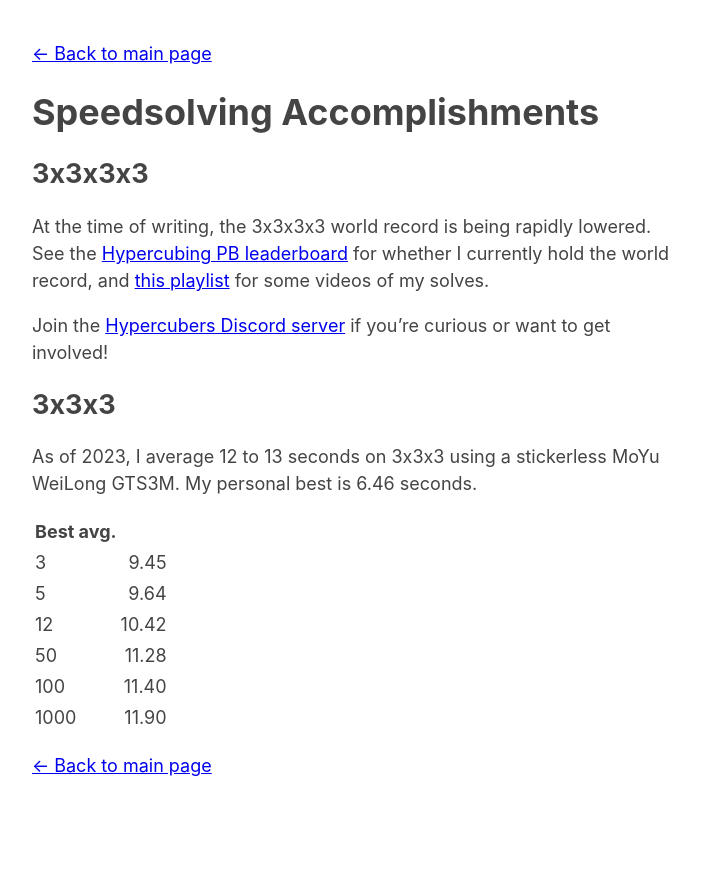
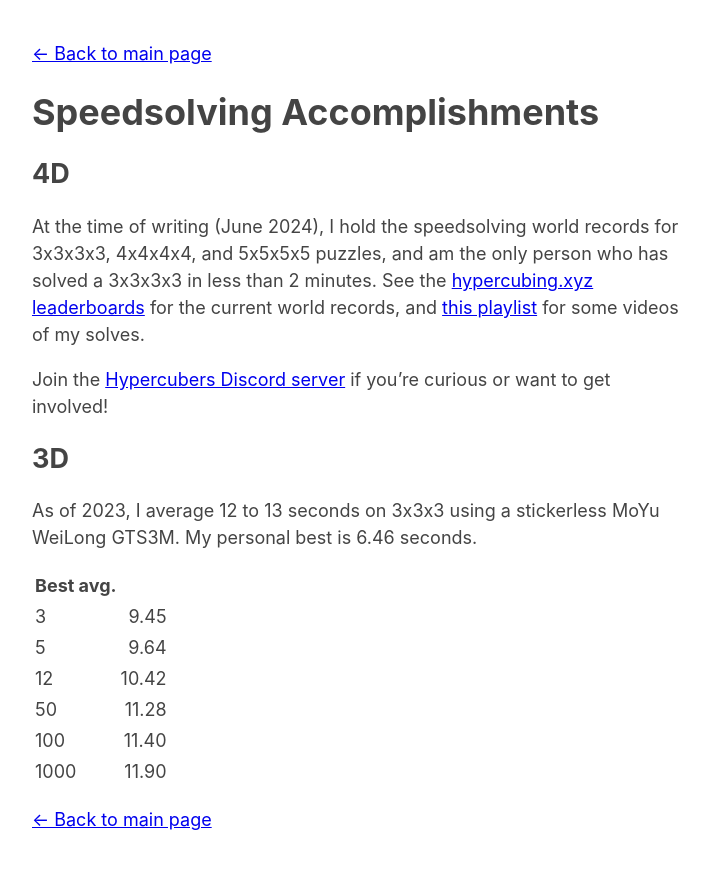
Before and after one commit to HactarCE/ajfarkas.dev, a Jekyll site: the page built from pages/speedsolving.md, in a window 1280 px wide. Shown: the top 869 px of the page, without its empty margins (283-992 px from the left). Built offline with Jekyll 4.4.1, drawn with Linux system fonts in a browser that asks for light colours; the repository's description, which GitHub fills in, is left out.

Commit message:
Update speedsolving.md

```diff
--- a/pages/speedsolving.md
+++ b/pages/speedsolving.md
@@ -4,13 +4,13 @@ title: Speedsolving Accomplishments
 permalink: /speedsolving/
 ---
 
-## 3x3x3x3
+## 4D
 
-At the time of writing, the 3x3x3x3 world record is being rapidly lowered. See the [Hypercubing PB leaderboard](https://hypercubing.xyz/leaderboards/) for whether I currently hold the world record, and [this playlist](https://www.youtube.com/playlist?list=PLBQ7ltR88PRukkrTqT8Wld5g2zBWjdIgg) for some videos of my solves.
+At the time of writing (June 2024), I hold the speedsolving world records for 3x3x3x3, 4x4x4x4, and 5x5x5x5 puzzles, and am the only person who has solved a 3x3x3x3 in less than 2 minutes. See the [hypercubing.xyz leaderboards](https://hypercubing.xyz/leaderboards/) for the current world records, and [this playlist](https://www.youtube.com/playlist?list=PLBQ7ltR88PRukkrTqT8Wld5g2zBWjdIgg) for some videos of my solves.
 
 Join the {% include hypercubers_discord.html %} if you're curious or want to get involved!
 
-## 3x3x3
+## 3D
 
 As of 2023, I average 12 to 13 seconds on 3x3x3 using a stickerless MoYu WeiLong GTS3M. My personal best is 6.46 seconds.
 
```
